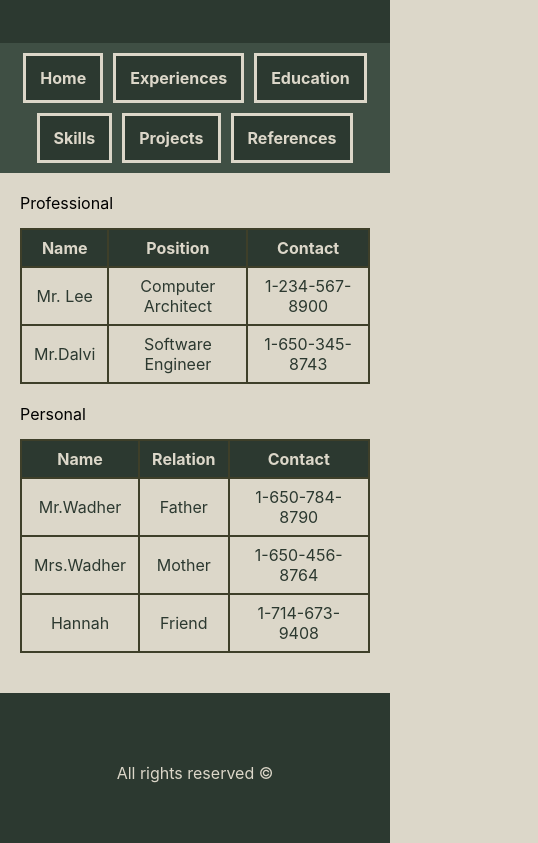
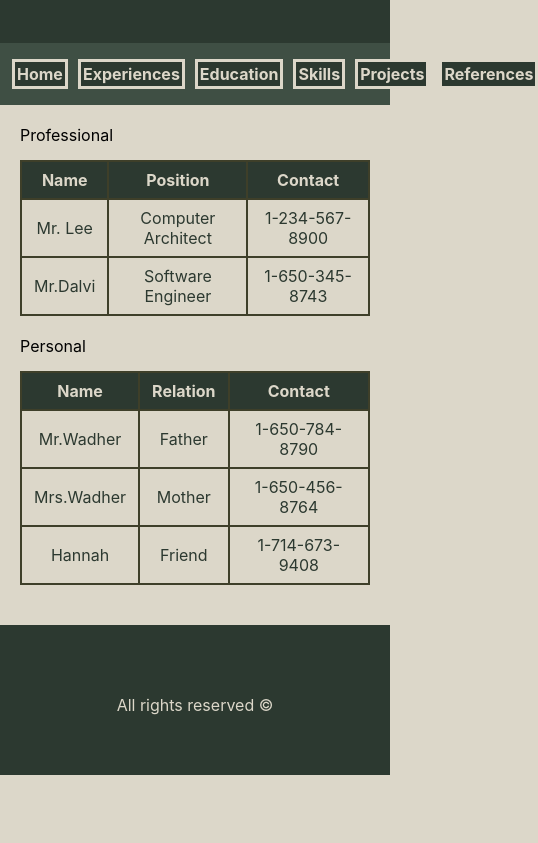
Before and after one commit to eshawadher/cs391-HW1, a website: page ref/ref.html in a window 390 px wide. Shown: the part 107-950 px from the top of the page, 538 px wide, since content can reach past the window. After the commit the page ends 882 px from the top, so only its background shows below. Drawn offline with Linux system fonts and the light colour scheme.

Commit message:
changed the screen so that it moves for phone

```diff
--- a/ref/ref.css
+++ b/ref/ref.css
@@ -79,7 +79,11 @@ footer{
     background:#2C3930;
     color: #DCD7C9;
 }
-
+#navgroup{
+    display: flex;
+    flex-direction: row;
+    width:100%;
+}
 table{
     width: 100%;
     border-collapse: collapse;
@@ -100,16 +104,29 @@ tr, th{
 }
 
 @media(max-width:750px){
+    #navgroup{
+        display: flex;
+        flex-direction: column;
+        width: 100%;
+    }
+    main{
+        width: 100%;
+    }
+
     nav{
-        flex-basis: 100%;
-        max-width: none;
-        min-height: auto;
-        padding: 10px 12px;
+        display: flex;
+        flex-direction: row;
+        min-width: 100%;
+
     }
     nav ul{
+        width: 100%;
         flex-direction: row;
-        flex-wrap: wrap;
-        justify-content: center;
-        gap: 10px;
+        justify-content: space-around;
+
+    }
+    nav a{
+        display: block;
+        padding: 2px;
     }
 }
--- a/ref/ref.html
+++ b/ref/ref.html
@@ -10,6 +10,7 @@
     <h1> References</h1>
     <p> Here are some of my references!</p>
 </header>
+<div id="navgroup">
 <nav>
     <ul>
         <li><a href="../index.html"> Home</a> </li>
@@ -64,7 +65,7 @@
         </tr>
     </table>
 
-</main>
+</main></div>
 <footer>
     <p>All rights reserved &#169;</p>
 </footer>
--- a/skills/skills.css
+++ b/skills/skills.css
@@ -91,8 +91,6 @@ footer{
 @media(max-width:750px){
     nav{
         flex-basis: 100%;
-        max-width: none;
-        min-height: auto;
         padding: 10px 12px;
     }
     nav ul{
```
